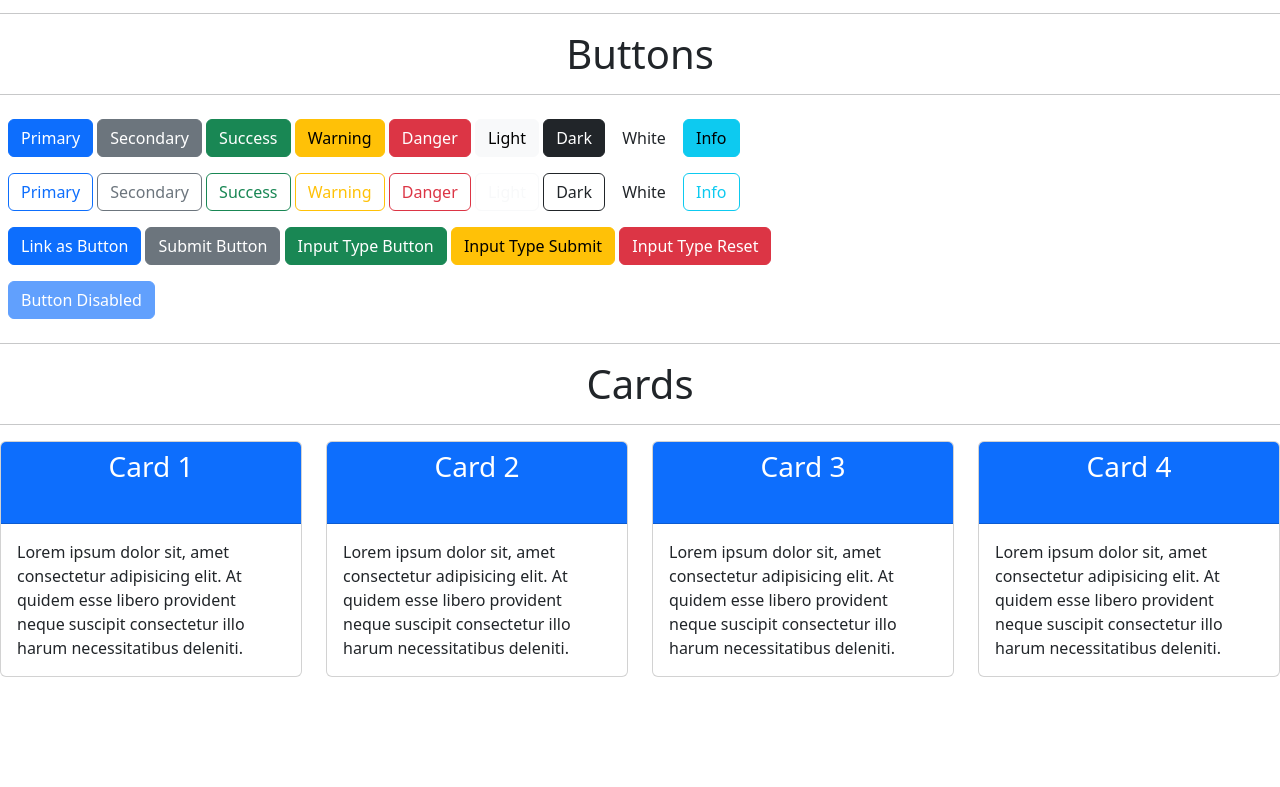
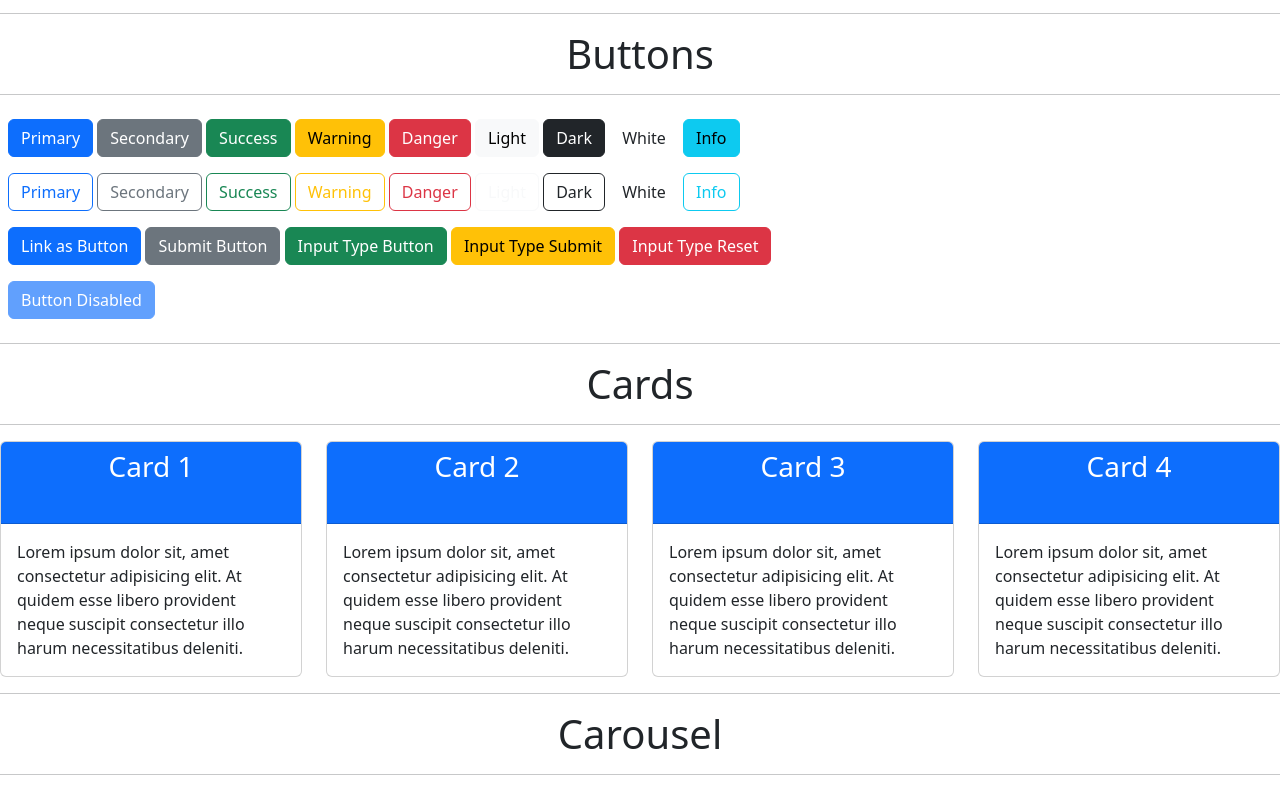
Before and after one commit to leandropg/boostrap5, a plain HTML site: page index.html in a window 1280 px wide. Shown: the part 2518-3305 px from the top of the page. Before the commit the page ends 3195 px from the top, so only its background shows below. Drawn offline with nearby package versions, Linux system fonts and the light colour scheme.

Commit message:
Init Carousel

```diff
--- a/index.html
+++ b/index.html
@@ -169,5 +169,9 @@
         </div>
       </div>
     </div>
+    <!-- Carousel -->
+    <hr>
+    <p class="h1 text-center">Carousel</p>
+    <hr>
   </body>
 </html>
```
